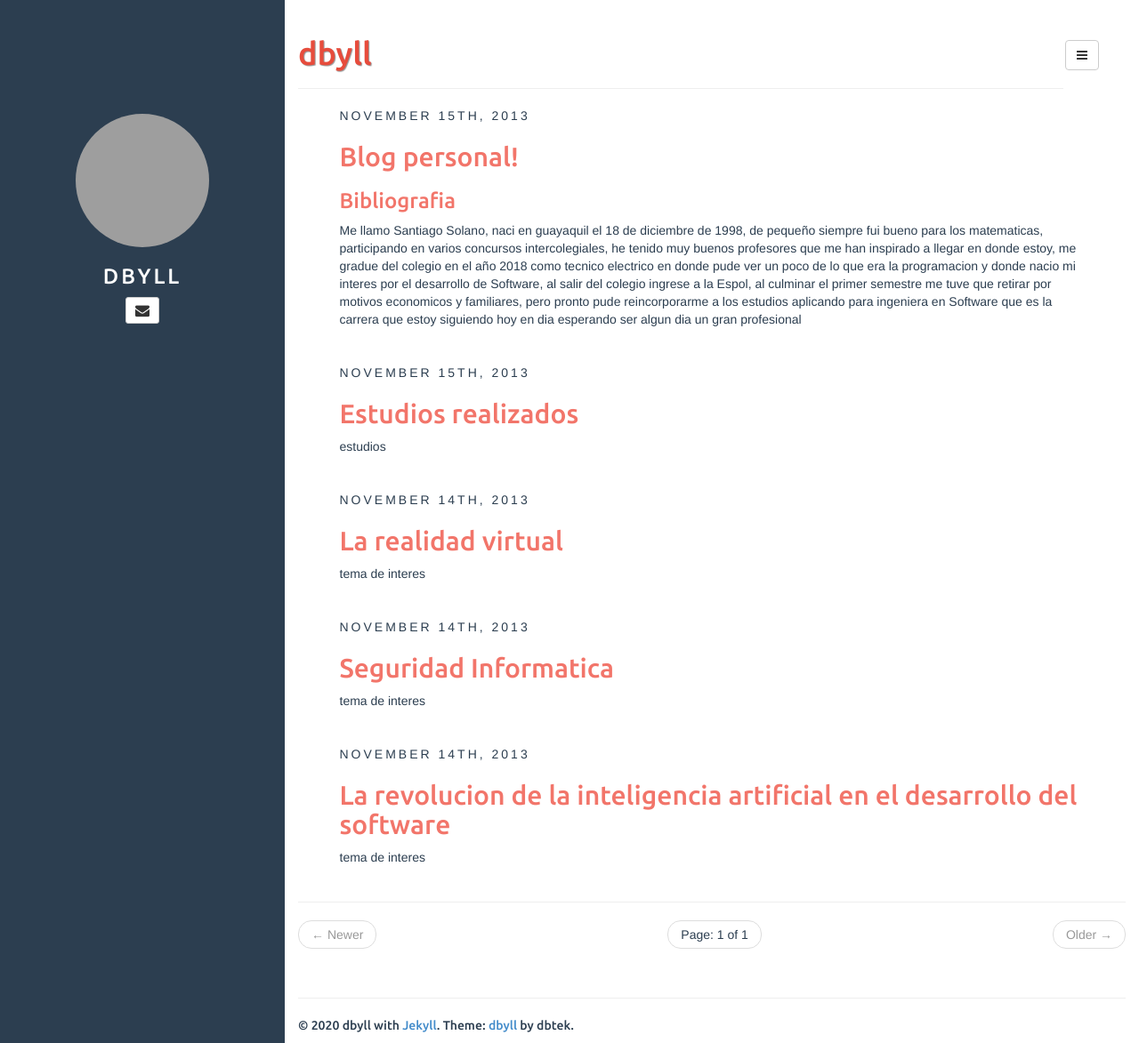
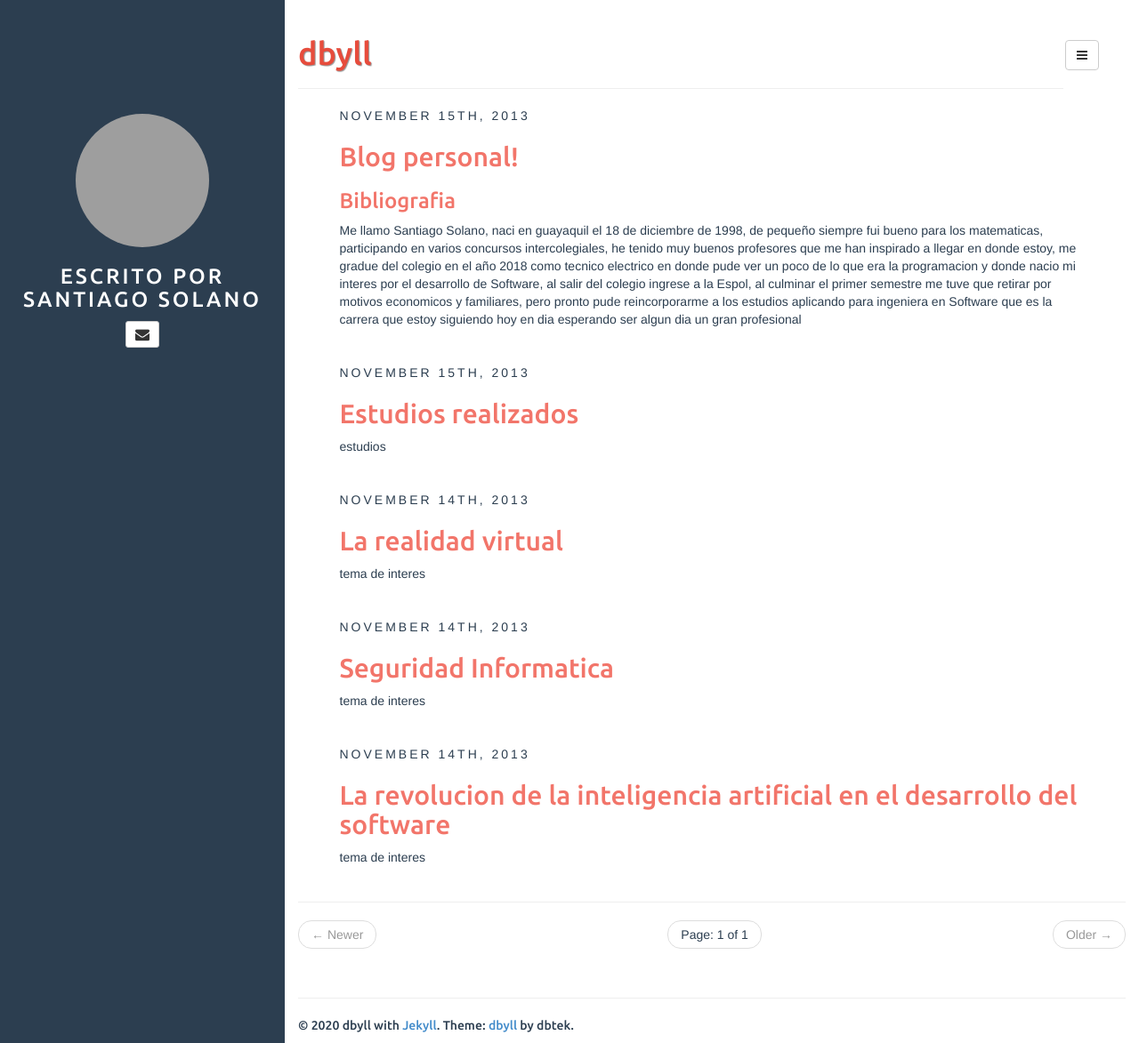
Before and after one commit to sasolanom/sasolanom.github.io, a Jekyll site: the page built from index.html, in a window 1280 px wide and 1173 px high. Shown: the whole window at 89% size. Built offline with Jekyll 4.4.1, drawn with Linux system fonts in a browser that asks for light colours; the list of posts is cut into pages by our own code; grey boxes are pictures that could not be loaded.

Commit message:
Update _config.yml

```diff
--- a/_config.yml
+++ b/_config.yml
@@ -7,7 +7,7 @@ highlighter: rouge
 markdown: kramdown
 disqus: dbyll
 google_analytics: dbyll
-title: dbyll
+title: Escrito por Santiago Solano
 
 defaults:
   -
```
